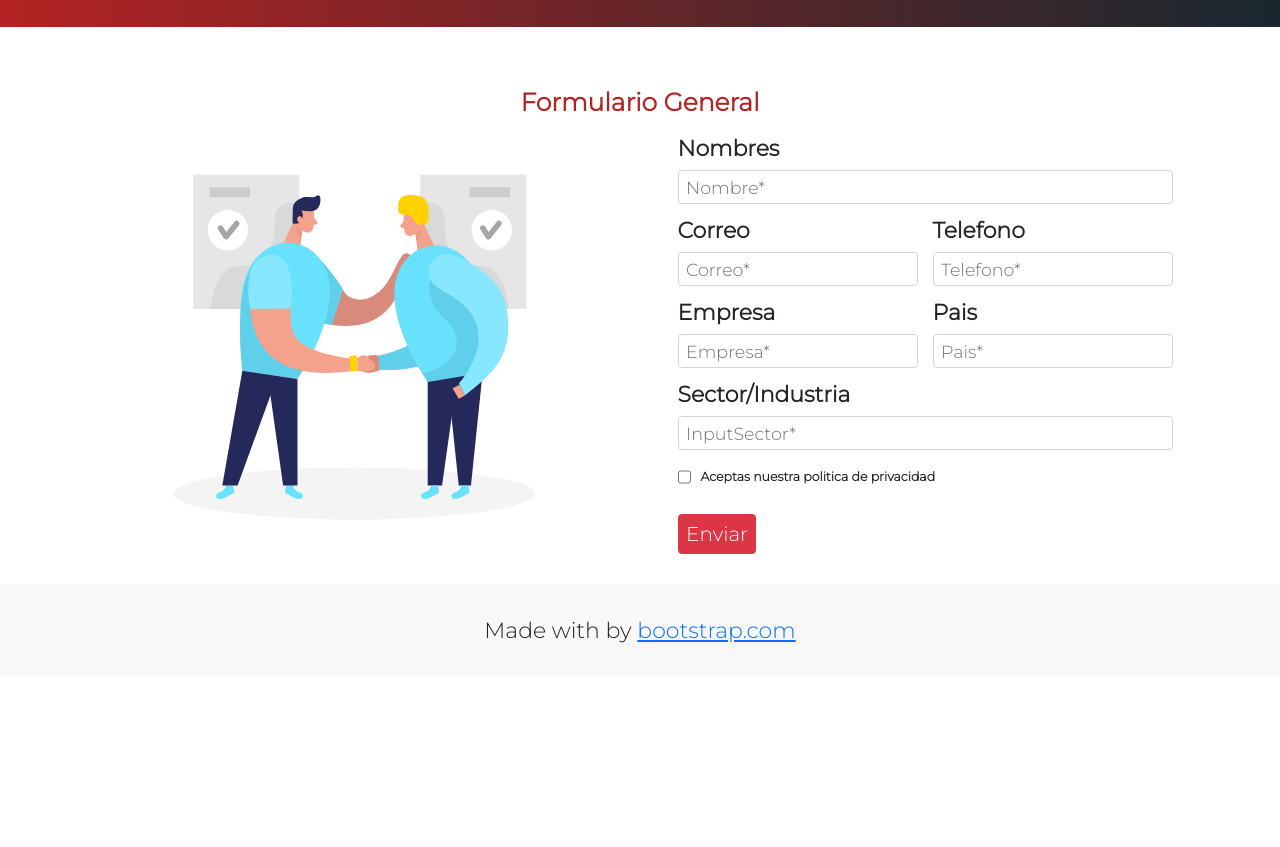
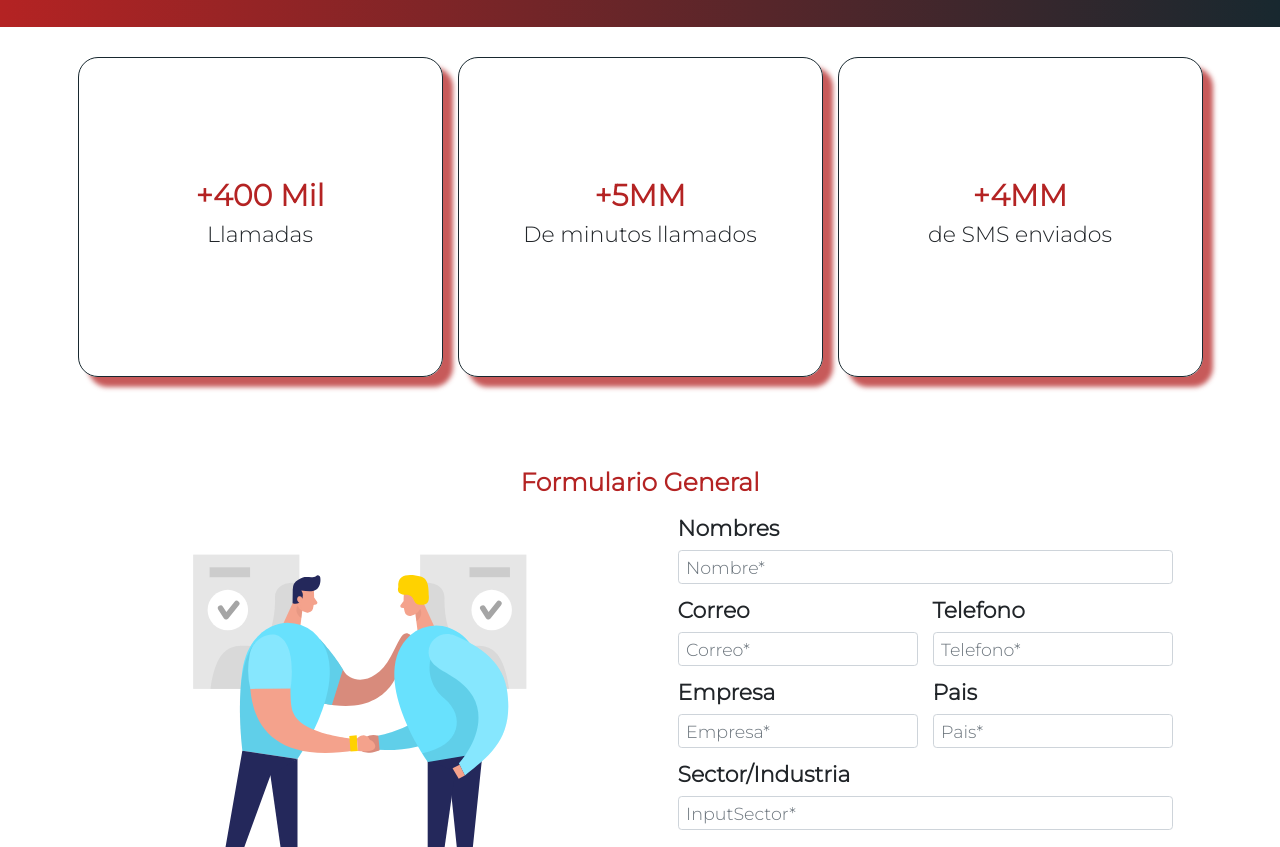
Before and after one commit to dturin1997/Conexo_Landing_Cobranzas_y_Servicios_Financieros, a plain HTML site: page index.html in a window 1280 px wide. Shown: the part 1757-2604 px from the top of the page. Before the commit the page ends 2434 px from the top, so only its background shows below. Drawn offline with Linux system fonts and the light colour scheme.

Commit message:
Se agregó la sección de cifras

```diff
--- a/css/styles.css
+++ b/css/styles.css
@@ -186,6 +186,36 @@ form input {
 }
 */
 
+/*-------------------- Cifras --------------------*/
+.cifras_section {
+    margin-top: 2rem;
+    margin-bottom: 2rem;
+}
+.cifras_container {
+    /* border: .1rem solid; */
+}
+.cifras {
+    text-align: center;
+    display: flex;
+    justify-content: center;
+    align-items: center;
+    height: 40vh;
+    font-size: 2.2rem;
+    margin-top: 1rem;
+    margin-bottom: 1rem;
+    border: 0.1rem solid rgba(24,40,47,1);
+    border-radius: 2rem;
+    box-shadow: 10px 10px 5px 0px rgba(180,35,35,0.75);
+    -webkit-box-shadow: 10px 10px 5px 0px rgba(180,35,35,0.75);
+    -moz-box-shadow: 10px 10px 5px 0px rgba(180,35,35,0.75);
+}
+.cifras p span {
+    font-size: 3rem;
+    font-weight: bold;
+    color: rgba(180,35,35,1);
+}
+/*-------------------- Cifras --------------------*/
+
 @media (min-width: 280px) and (max-width:800px) {
     /*
     .columna_boton{
--- a/index.html
+++ b/index.html
@@ -222,6 +222,42 @@
 
     <!-- Texto estadísticas -->
 
+    <!-- Nuestras estadísticas -->
+    <section class="cifras_section">
+        <div class="container">
+            <div class="row">
+                <div class="col-md-4">
+                    <div class="cifras">
+                        <p>
+                            <span>+400 Mil</span>
+                            <br>
+                            Llamadas
+                        </p>
+                    </div>
+                </div>
+                <div class="col-md-4">
+                    <div class="cifras">
+                        <p>
+                            <span>+5MM</span>
+                            <br>
+                            De minutos llamados
+                        </p>
+                    </div>
+                </div>
+                <div class="col-md-4 cifras_container">
+                    <div class="cifras">
+                        <p>
+                            <span>+4MM</span>
+                            <br>
+                            de SMS enviados
+                        </p>
+                    </div>
+                </div>
+            </div>
+        </div>
+    </section>
+    <!-- Nuestras estadísticas -->
+
     <!-- Formulario General-->
 
     <section class="formulario_general py-5" id="formulario_general">
```
